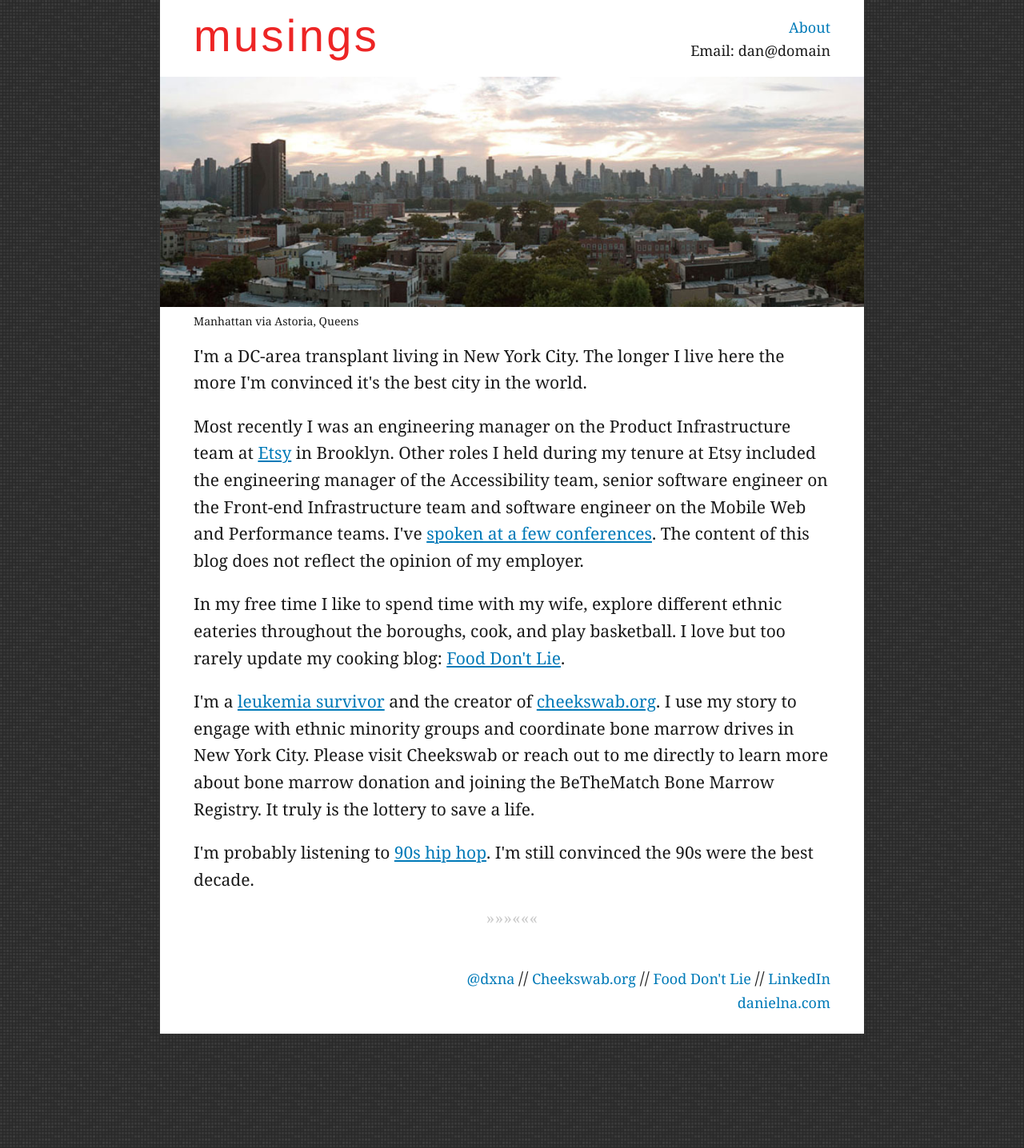
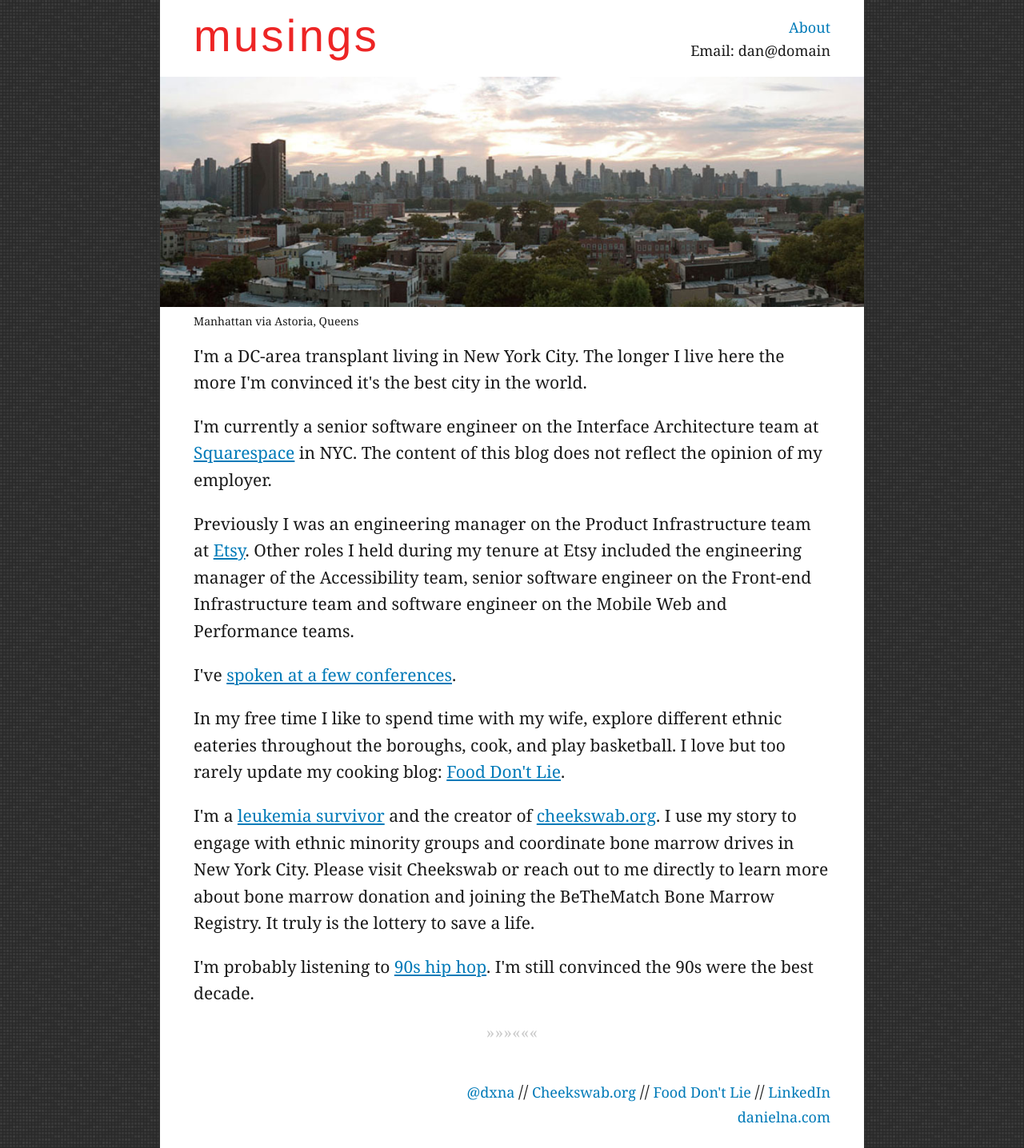
Before and after one commit to danielna/danielna.github.com, a Jekyll site: the page built from about.html, in a window 1280 px wide. Shown: the whole page at 80% size. Built offline with Jekyll 4.4.1, drawn with Linux system fonts in a browser that asks for light colours; nearby versions of some CDN libraries.

Commit message:
Update about for squarespace

```diff
--- a/about.html
+++ b/about.html
@@ -13,7 +13,15 @@
 </p>
 
 <p>
-Most recently I was an engineering manager on the Product Infrastructure team at <a href="http://www.etsy.com" title="Etsy" target="_blank">Etsy</a> in Brooklyn. Other roles I held during my tenure at Etsy included the engineering manager of the Accessibility team, senior software engineer on the Front-end Infrastructure team and software engineer on the Mobile Web and Performance teams. I've <a href="http://talks.danielna.com">spoken at a few conferences</a>. The content of this blog does not reflect the opinion of my employer.
+I'm currently a senior software engineer on the Interface Architecture team at <a href="http://www.squarespace.com" target="_blank">Squarespace</a> in NYC.  The content of this blog does not reflect the opinion of my employer.
+</p>
+
+<p>
+Previously I was an engineering manager on the Product Infrastructure team at <a href="http://www.etsy.com" target="_blank">Etsy</a>. Other roles I held during my tenure at Etsy included the engineering manager of the Accessibility team, senior software engineer on the Front-end Infrastructure team and software engineer on the Mobile Web and Performance teams.
+</p>
+
+<p>
+I've <a href="http://talks.danielna.com">spoken at a few conferences</a>.
 </p>
 
 <p>
```
